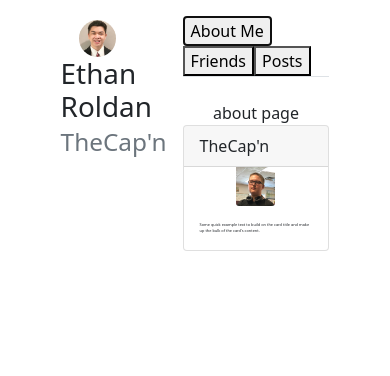
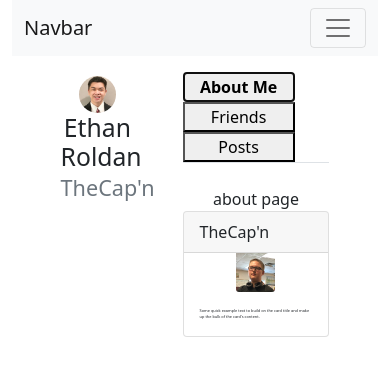
Before and after one commit to 0eef0/bootstrapProfilePage, a plain HTML site: page index.html in a window 390 px wide. Both pictures are taken after a click on the button "About Me". Drawn offline with nearby package versions, Linux system fonts and the light colour scheme.

Commit message:
did some work

```diff
--- a/css/styles.css
+++ b/css/styles.css
@@ -5,6 +5,11 @@
     margin-right: auto;
     margin-top: 1vw;
 }
+
+.navlink{
+    width: 7rem;
+}
+
 .card{
     display: inline-block;
     width: 30%;
--- a/index.html
+++ b/index.html
@@ -11,22 +11,30 @@
 </head>
 <body>
     <div class="container" style="text-align: center;">
+        <nav class="navbar navbar-expand-lg navbar-light bg-light">
+            <div class="container-fluid">
+              <a class="navbar-brand" href="#">Navbar</a>
+              <button class="navbar-toggler" type="button" data-bs-toggle="collapse" data-bs-target="#navbarNavAltMarkup" aria-controls="navbarNavAltMarkup" aria-expanded="false" aria-label="Toggle navigation">
+                <span class="navbar-toggler-icon"></span>
+              </button>
+            </div>
+          </nav>
         <div class="row" style="width: 80%; margin-left: auto; margin-right: auto; margin-top: 1rem;">
             <div class="col-4" style="text-align: center;">
                 <img src="images/me.jpeg" class="rounded-circle">
-                <h1>Ethan Roldan<small class="text-muted"> TheCap'n</small></h1>
+                <h2>Ethan Roldan<br><small class="text-muted">TheCap'n</small></h2>
             </div>
             <div class="col-1"></div>
             <div class="col-7">
                 <ul class="nav nav-tabs">
                     <li class="nav-item">
-                        <button type="button" class="navlink" onclick="about()">About Me</button>
+                        <button type="button" class="navlink" onclick="about()" id="about">About Me</button>
                     </li>
                     <li class="nav-item">
-                        <button type="button" class="navlink" onclick="friends()">Friends</button>
+                        <button type="button" class="navlink" onclick="friends()" id="friends">Friends</button>
                     </li>
                     <li class="nav-item">
-                        <button type="button" class="navlink" onclick="posts()">Posts</button>
+                        <button type="button" class="navlink" onclick="posts()" id="posts">Posts</button>
                     </li>
                 </ul>
                 <br>
--- a/js/scripts.js
+++ b/js/scripts.js
@@ -1,9 +1,18 @@
 function about(){
     document.getElementById("mainDiv").innerHTML = "about page";
+    document.getElementById("about").innerHTML = "<strong>About Me</strong>";
+    document.getElementById("friends").innerHTML = "Friends";
+    document.getElementById("posts").innerHTML = "Posts";
 }
 function friends(){
     document.getElementById("mainDiv").innerHTML = "friends";
+    document.getElementById("friends").innerHTML = "<strong>Friends</strong>";
+    document.getElementById("about").innerHTML = "About Me";
+    document.getElementById("posts").innerHTML = "Posts";
 }
 function posts(){
     document.getElementById("mainDiv").innerHTML = "posts";
+    document.getElementById("posts").innerHTML = "<strong>Posts</strong>";
+    document.getElementById("about").innerHTML = "About Me";
+    document.getElementById("friends").innerHTML = "Friends";
 }
```
